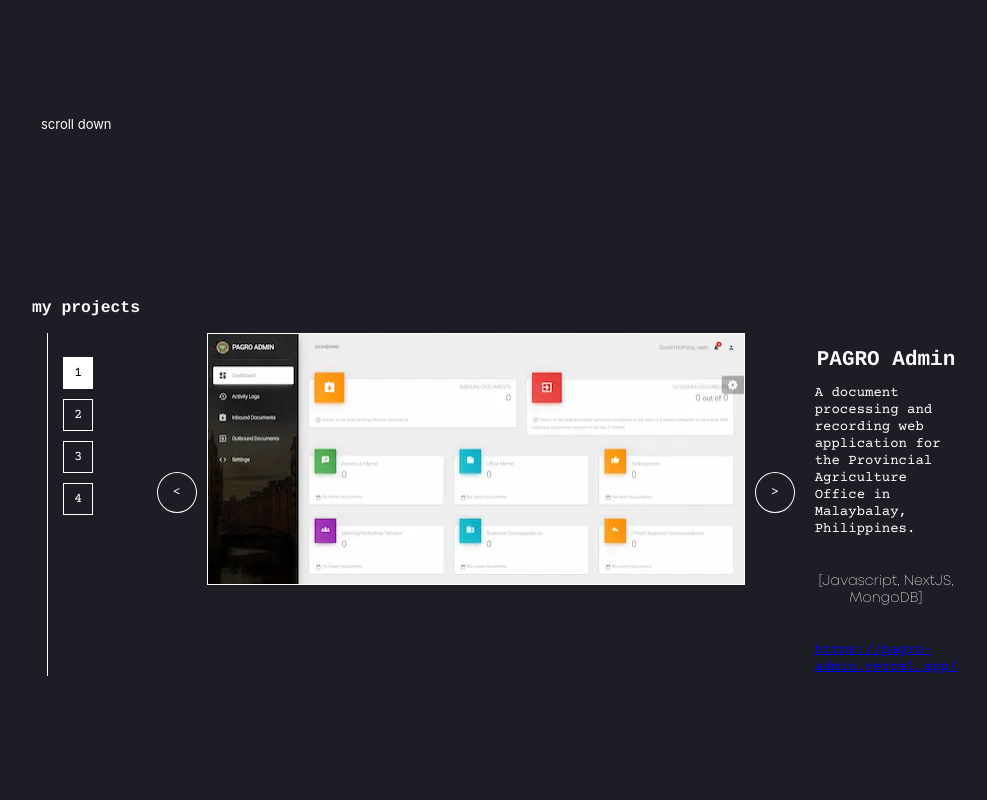
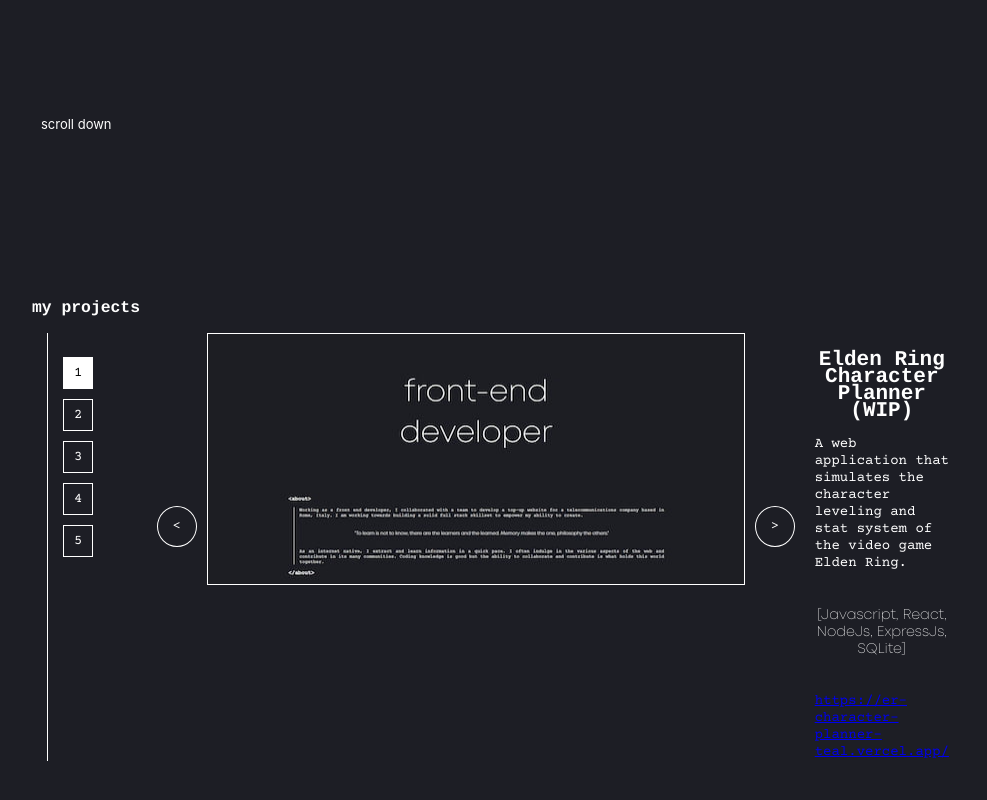
Before and after one commit to hoycid/my-portfolio, a React (Create React App) app: page / in a window 1280 px wide. Shown: the part 416-1216 px from the top of the page, without its empty margins (160-1147 px from the left). Built offline with nearby package versions, Linux system fonts and the light colour scheme; the HTML template or start-up script is replaced by a standard one.

Commit message:
added er-character-planner to projects

```diff
--- a/src/resources/PORTFOLIO_LIST.js
+++ b/src/resources/PORTFOLIO_LIST.js
@@ -2,14 +2,14 @@ import links from "./links";
 import images from "./images";
 
 const PORTFOLIO_LIST = [
-  // {
-  //   title: "Elden Ring Character Planner",
-  //   image: images.portfolio,
-  //   description:
-  //     "A web application that simulates the character leveling and stat system of the video game Elden Ring.",
-  //   technology: "[Javascript, React, NodeJs, SQLite]",
-  //   link: links.er,
-  // },
+  {
+    title: "Elden Ring Character Planner (WIP)",
+    image: images.portfolio,
+    description:
+      "A web application that simulates the character leveling and stat system of the video game Elden Ring.",
+    technology: "[Javascript, React, NodeJs, ExpressJs, SQLite]",
+    link: links.er,
+  },
   {
     title: "PAGRO Admin",
     image: images.pagro,
--- a/src/resources/images.js
+++ b/src/resources/images.js
@@ -4,6 +4,7 @@ import pagro from "../assets/images/pagro.webp";
 import muzic from "../assets/images/muzic.webp";
 import github from "../assets/images/github.svg";
 import linkedin from "../assets/images/linkedin.svg";
+import er from "../asset/images/er-character-planner.webp";
 
 const images = {
   foodorder: foodorder,
@@ -12,6 +13,7 @@ const images = {
   muzic: muzic,
   github: github,
   linkedin: linkedin,
+  er: er,
 };
 
 export default images;
--- a/src/resources/links.js
+++ b/src/resources/links.js
@@ -2,7 +2,8 @@ const links = {
   // foodorder: "https://react-foods-order.herokuapp.com/",
   // portfolio: "https://cidrexquilang.vercel.app/",
   pagro: "https://pagro-admin.vercel.app/",
-  muzic: "https://muzic-app-bice.vercel.app/"
+  muzic: "https://muzic-app-bice.vercel.app/",
+  er: "https://er-character-planner-teal.vercel.app/"
 };
 
 export default links;
```
Also changed, not shown: src/assets/images/er-character-planner.webp (added).
